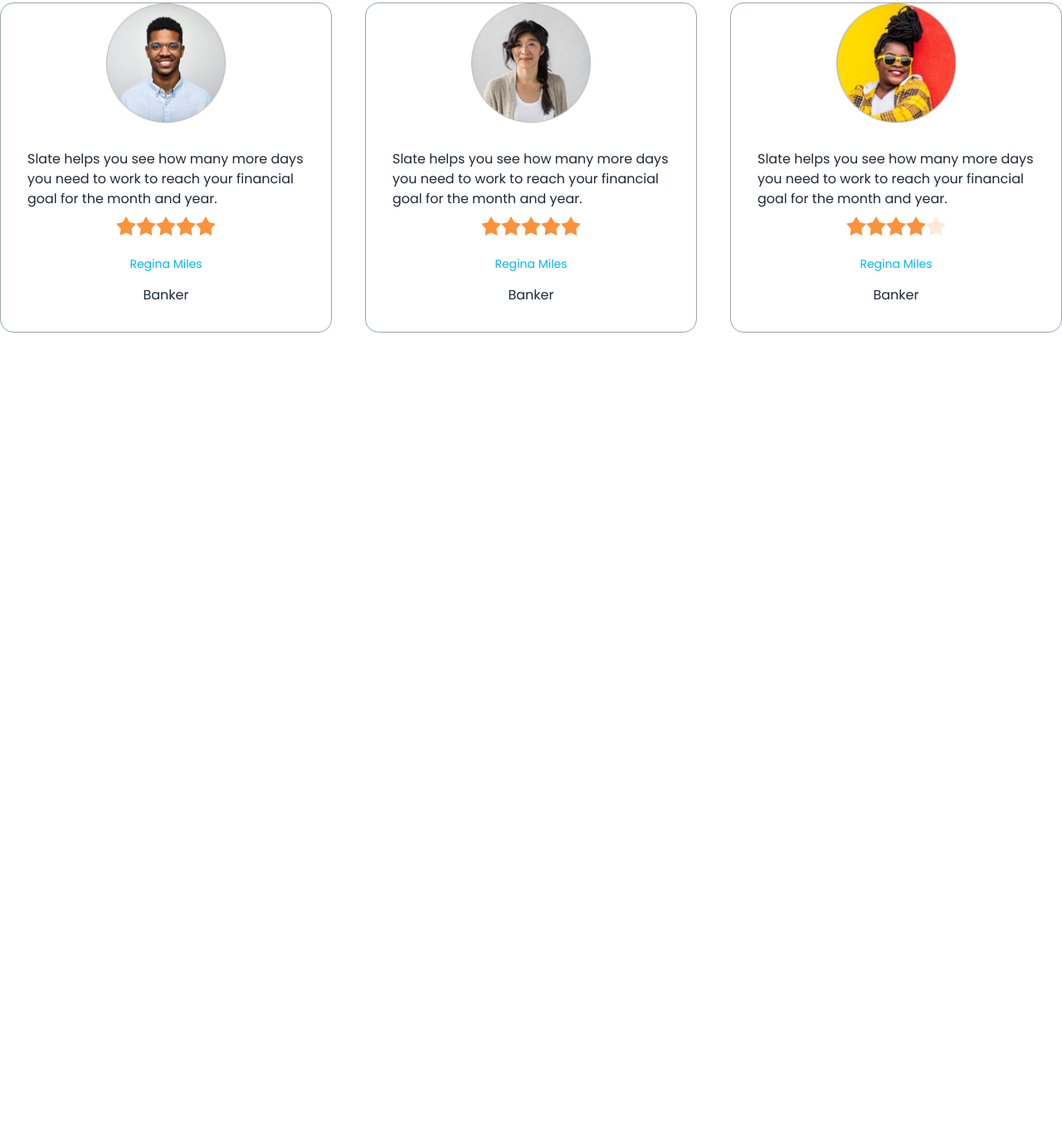
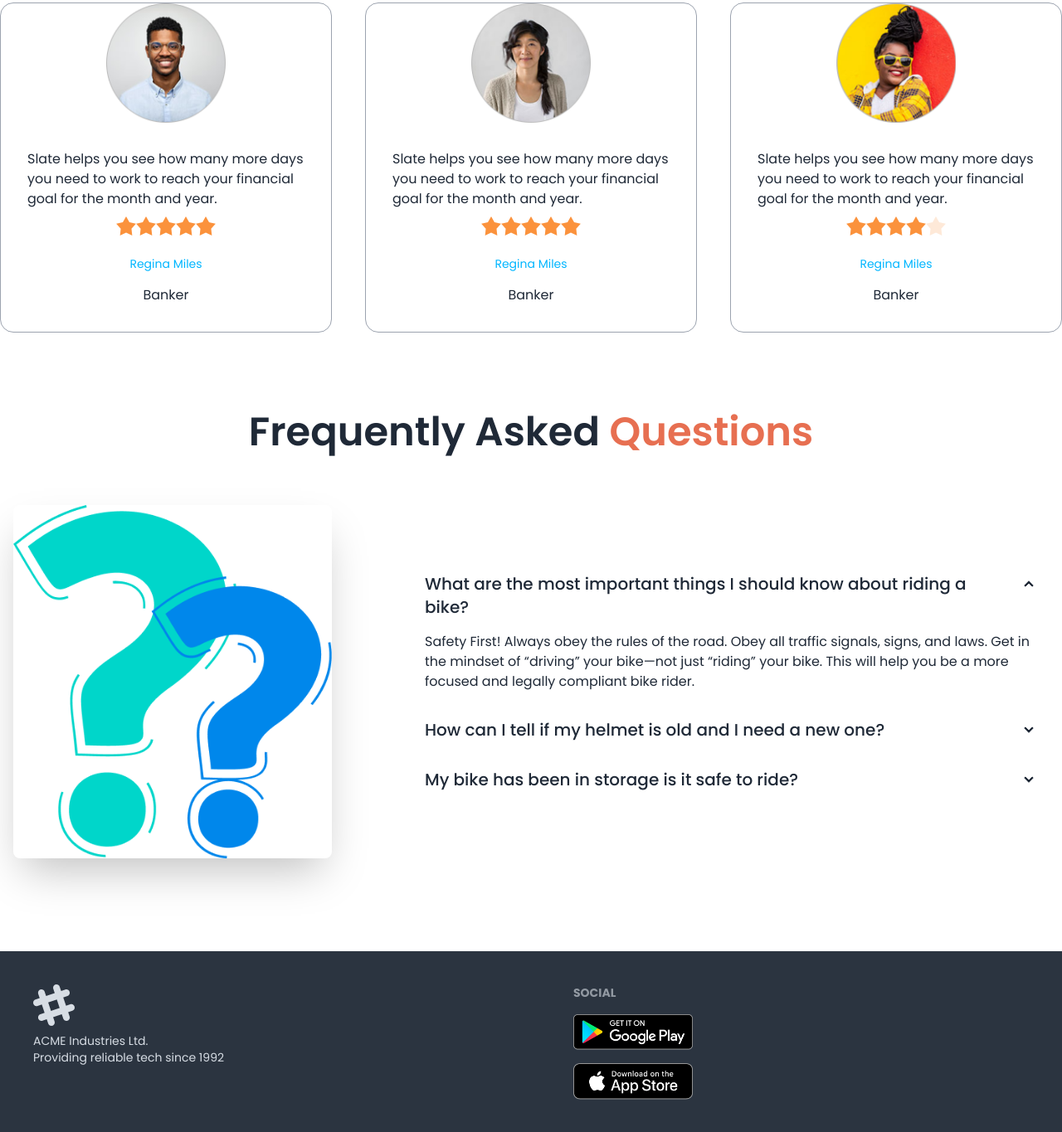
Before and after one commit to IstiyakIfti/biker-zone-with-daisy-ui, a plain HTML site: page index.html in a window 1280 px wide. Shown: the part 2086-3451 px from the top of the page at 83% size. Before the commit the page ends 2583 px from the top, so only its background shows below. Drawn offline with nearby package versions, Linux system fonts and the light colour scheme.

Commit message:
fourth commit

```diff
--- a/index.html
+++ b/index.html
@@ -209,7 +209,7 @@
             <div class="grid gap-5 grid-cols-1 md:grid-cols-2 lg:grid-cols-3">
                 <!-- first cart -->
                 <div class="card bg-base-100 shadow-xl">
-                    <figure><img  src="images/others/latest1.png" alt="Shoes" /></figure>
+                    <figure><img src="images/others/latest1.png" alt="Shoes" /></figure>
                     <div class="card-body">
                         <h2 class="card-title text-3xl">Ducati XDIAVEL S-73</h2>
                         <p>Lorem ipsum dolor sit amet, consectetur adipiscing elit. Lacus, fermentum amet faucibus sed
@@ -233,7 +233,7 @@
                 </div>
                 <!-- third cart -->
                 <div class="card  bg-base-100 shadow-xl">
-                    <figure ><img src="images/others/latest3.png" alt="Shoes" /></figure>
+                    <figure><img src="images/others/latest3.png" alt="Shoes" /></figure>
                     <div class="card-body">
                         <h2 class="card-title text-3xl">2021 Honda CBR500R</h2>
                         <p>Lorem ipsum dolor sit amet, consectetur adipiscing elit. Lacus, fermentum amet faucibus sed
@@ -332,9 +332,71 @@
                     </div>
                 </div>
         </section>
+        <!-- faq -->
+        <section class="my-24">
+            <h3 class="text-5xl mb-12 font-semibold text-center">Frequently Asked <span
+                    class="text-bike-primary">Questions</span></h3>
+            <div class="hero">
+                <div class="hero-content flex-col lg:gap-24 lg:flex-row">
+                    <img src="images/others/faq.png" class="w-3/4 lg:max-w-sm rounded-lg shadow-2xl" />
+                    <div>
+                        <div class="collapse collapse-arrow ">
+                            <input type="radio" name="my-accordion-2" checked="checked" />
+                            <div class="collapse-title text-xl font-medium">
+                                What are the most important things I should
+                                know about riding a bike?
+                            </div>
+                            <div class="collapse-content">
+                                <p>Safety First! Always obey the rules of the road. Obey all traffic signals, signs, and
+                                    laws. Get in the mindset of “driving” your bike—not just “riding” your bike. This
+                                    will help you be a more focused and legally compliant bike rider. </p>
+                            </div>
+                        </div>
+                        <div class="collapse collapse-arrow ">
+                            <input type="radio" name="my-accordion-2" />
+                            <div class="collapse-title text-xl font-medium">
+                                How can I tell if my helmet is old and I need a new one?
+                            </div>
+                            <div class="collapse-content">
+                                <p>Safety First! Always obey the rules of the road. Obey all traffic signals, signs, and
+                                    laws. Get in the mindset of “driving” your bike—not just “riding” your bike. This
+                                    will help you be a more focused and legally compliant bike rider.</p>
+                            </div>
+                        </div>
+                        <div class="collapse collapse-arrow ">
+                            <input type="radio" name="my-accordion-2" />
+                            <div class="collapse-title text-xl font-medium">
+                                My bike has been in storage is it safe to ride?
+                            </div>
+                            <div class="collapse-content">
+                                <p>Safety First! Always obey the rules of the road. Obey all traffic signals, signs, and
+                                    laws. Get in the mindset of “driving” your bike—not just “riding” your bike. This
+                                    will help you be a more focused and legally compliant bike rider.</p>
+                            </div>
+                        </div>
+                    </div>
+                </div>
+            </div>
+        </section>
     </main>
-    <footer>
+    <footer class="footer p-10 bg-neutral text-neutral-content">
+        <aside>
+            <svg width="50" height="50" viewBox="0 0 24 24" xmlns="http://www.w3.org/2000/svg" fill-rule="evenodd"
+                clip-rule="evenodd" class="fill-current">
+                <path
+                    d="M22.672 15.226l-2.432.811.841 2.515c.33 1.019-.209 2.127-1.23 2.456-1.15.325-2.148-.321-2.463-1.226l-.84-2.518-5.013 1.677.84 2.517c.391 1.203-.434 2.542-1.831 2.542-.88 0-1.601-.564-1.86-1.314l-.842-2.516-2.431.809c-1.135.328-2.145-.317-2.463-1.229-.329-1.018.211-2.127 1.231-2.456l2.432-.809-1.621-4.823-2.432.808c-1.355.384-2.558-.59-2.558-1.839 0-.817.509-1.582 1.327-1.846l2.433-.809-.842-2.515c-.33-1.02.211-2.129 1.232-2.458 1.02-.329 2.13.209 2.461 1.229l.842 2.515 5.011-1.677-.839-2.517c-.403-1.238.484-2.553 1.843-2.553.819 0 1.585.509 1.85 1.326l.841 2.517 2.431-.81c1.02-.33 2.131.211 2.461 1.229.332 1.018-.21 2.126-1.23 2.456l-2.433.809 1.622 4.823 2.433-.809c1.242-.401 2.557.484 2.557 1.838 0 .819-.51 1.583-1.328 1.847m-8.992-6.428l-5.01 1.675 1.619 4.828 5.011-1.674-1.62-4.829z">
+                </path>
+            </svg>
+            <p>ACME Industries Ltd.<br />Providing reliable tech since 1992</p>
+        </aside>
+        <nav>
+            <header class="footer-title">Social</header>
+            <div class="grid grid-cols-1 gap-4">
+                <a><img class="w-36" src="images/others/android.png" alt=""></a>
+                <a><img class="w-36" src="images/others/ios.png" alt=""></a>
 
+            </div>
+        </nav>
     </footer>
 </body>
 
```
